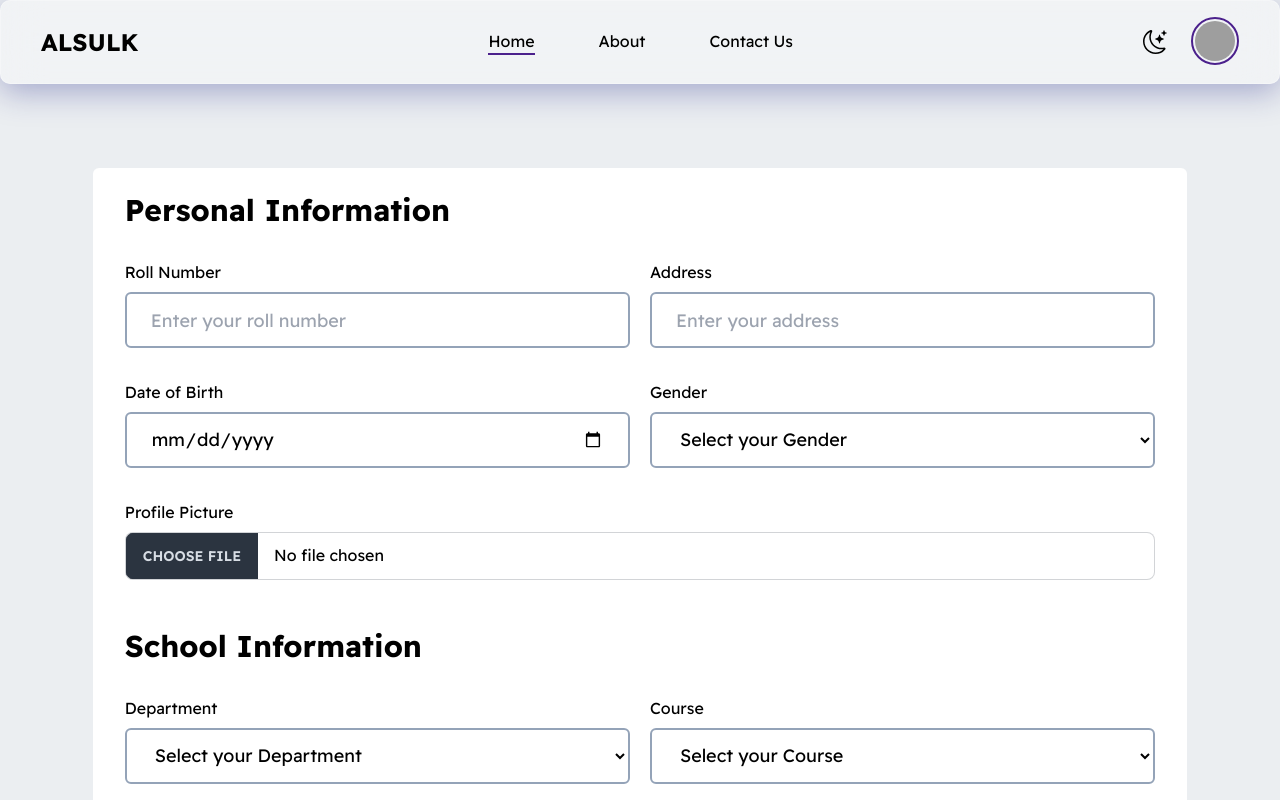
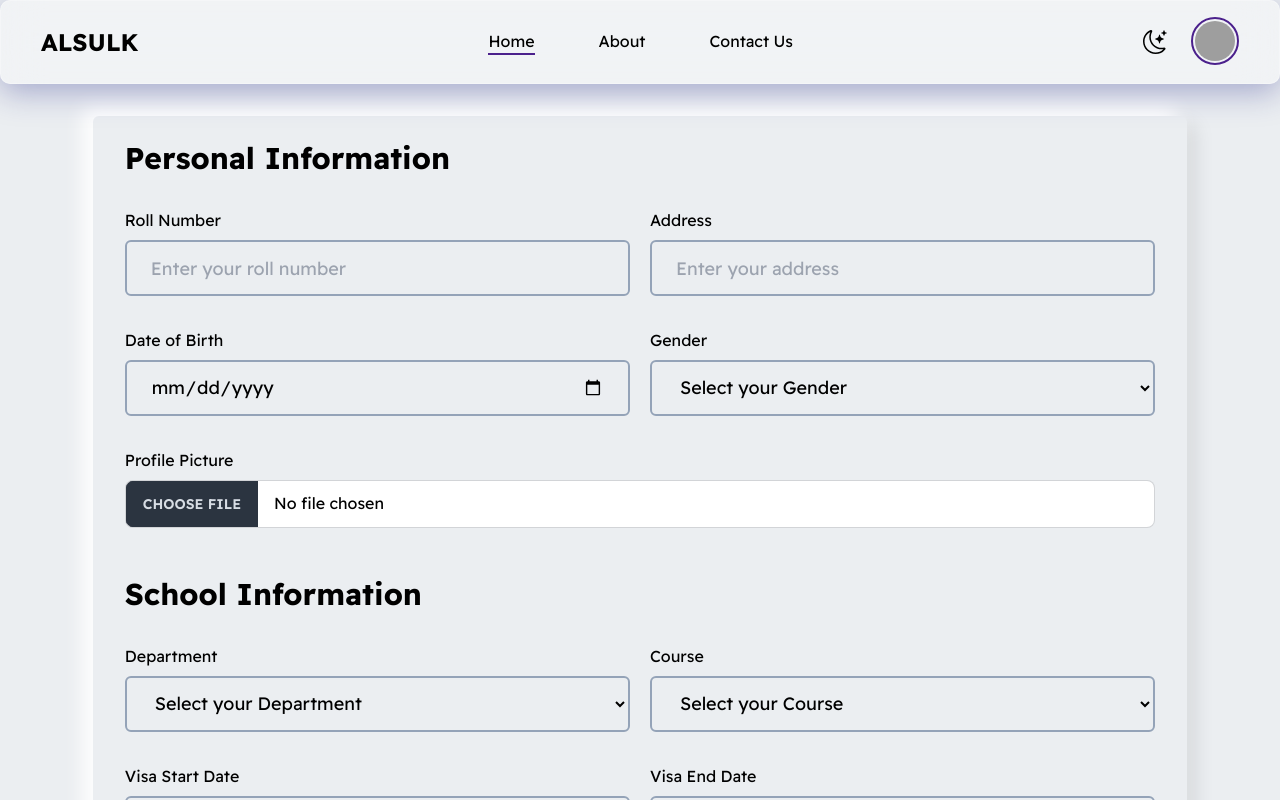
Before and after one commit to mulbahoplanojames/Harmony_Coalition_Project, a React (Vite) app: page /student_profile_settings in a window 1280 px wide. Built offline with nearby package versions, Linux system fonts and the light colour scheme; sample sign-in values are in the browser's storage; grey boxes are pictures that could not be loaded.

Commit message:
workin on the student dashboard

```diff
--- a/src/Pages/Student_Profile_settings/StudentProfileSettings.jsx
+++ b/src/Pages/Student_Profile_settings/StudentProfileSettings.jsx
@@ -3,7 +3,7 @@ import { useContext, useRef, useState } from "react";
 import { AppContext } from "../../Context/AppContext";
 
 const StudentProfileSettings = () => {
-  const { loggedinEmail, loggedinPassword } = useContext(AppContext);
+  const { loggedinEmail, loggedinPassword, darkMode } = useContext(AppContext);
 
   const [studentData, setStudentData] = useState({
     roll_number: "",
@@ -85,13 +85,11 @@ const StudentProfileSettings = () => {
 
   return (
     <>
-      <div className="w-full">
-        <h1 className="text-3xl font-bold pb-8  text-black">{loggedinEmail}</h1>
-        <h1 className="text-3xl font-bold pb-8  text-black">
-          {loggedinPassword}
-        </h1>
+      <div className="w-full py-3 ">
         <form
-          className="md:w-[90%] w-full bg-white h-fit py-6 md:px-8 px-4 rounded-md mx-auto mb-20 mt-10"
+          className={`md:w-[90%] w-full bg-[ebeef1] h-fit py-6 md:px-8 px-4 rounded-md mx-auto mb-20 mt-10 ${
+            darkMode ? "neu_card_1 text-black " : "neu_card_2 "
+          }`}
           onSubmit={handleSubmit}
         >
           <h1 className="text-3xl font-bold pb-8  text-black">
```
